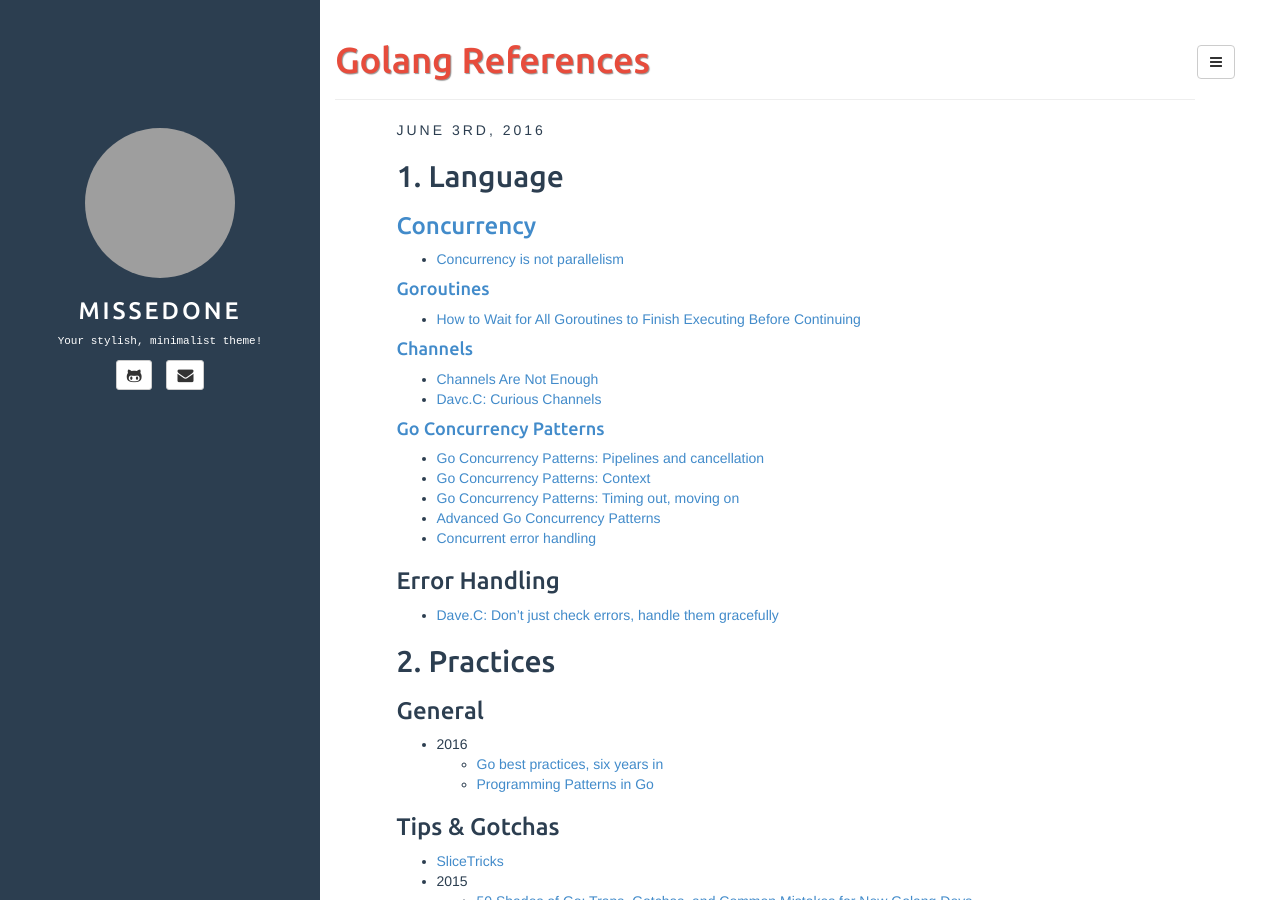
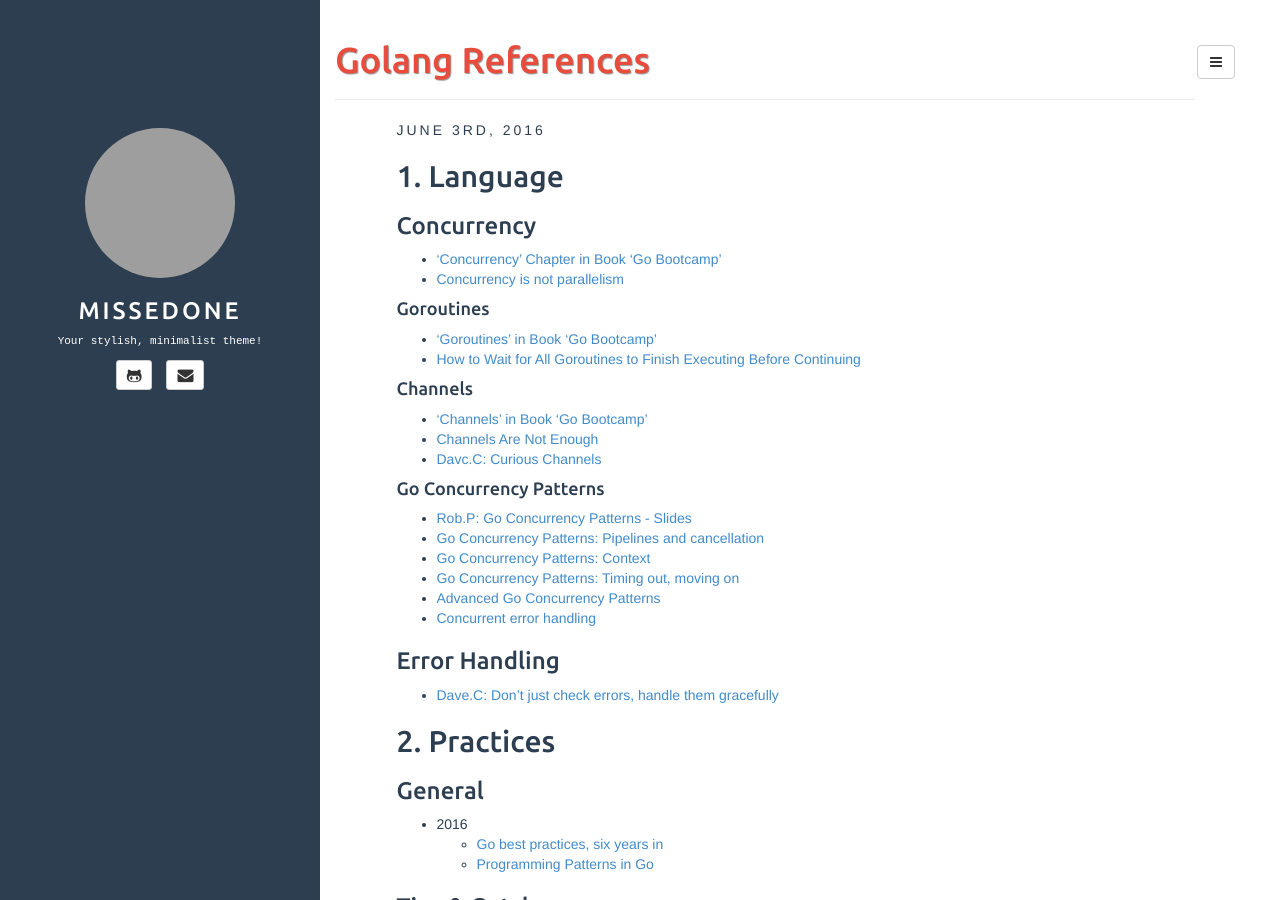
Before and after one commit to missedone/missedone.github.io, a Jekyll site: the page built from _posts/2016-06-03-Golang-References.md, in a window 1280 px wide and 900 px high. Built offline with Jekyll 4.4.1, drawn with Linux system fonts in a browser that asks for light colours; grey boxes are pictures that could not be loaded.

Commit message:
don't use link on headers

```diff
--- a/_posts/2016-06-03-Golang-References.md
+++ b/_posts/2016-06-03-Golang-References.md
@@ -8,21 +8,25 @@ description: the collection of Golang relate articles.
 
 ## 1. Language
 
-### [Concurrency](http://www.golangbootcamp.com/book/concurrency)
+### Concurrency
 
+* ['Concurrency' Chapter in Book 'Go Bootcamp'](http://www.golangbootcamp.com/book/concurrency)
 * [Concurrency is not parallelism](https://blog.golang.org/concurrency-is-not-parallelism)
 
-#### [Goroutines](http://www.golangbootcamp.com/book/concurrency#sec-goroutines)
+#### Goroutines
 
+* ['Goroutines' in Book 'Go Bootcamp'](http://www.golangbootcamp.com/book/concurrency#sec-goroutines)
 * [How to Wait for All Goroutines to Finish Executing Before Continuing](http://nathanleclaire.com/blog/2014/02/15/how-to-wait-for-all-goroutines-to-finish-executing-before-continuing/)
 
-#### [Channels](http://www.golangbootcamp.com/book/concurrency#sec-channels)
+#### Channels
 
+* ['Channels' in Book 'Go Bootcamp'](http://www.golangbootcamp.com/book/concurrency#sec-channels)
 * [Channels Are Not Enough](https://gist.github.com/kachayev/21e7fe149bc5ae0bd878)
 * [Davc.C: Curious Channels](http://dave.cheney.net/2013/04/30/curious-channels)
 
-#### [Go Concurrency Patterns](https://talks.golang.org/2012/concurrency.slide#1)
+#### Go Concurrency Patterns
 
+* [Rob.P: Go Concurrency Patterns - Slides](https://talks.golang.org/2012/concurrency.slide#1)
 * [Go Concurrency Patterns: Pipelines and cancellation](http://blog.golang.org/pipelines)
 * [Go Concurrency Patterns: Context](http://blog.golang.org/context)
 * [Go Concurrency Patterns: Timing out, moving on](http://blog.golang.org/go-concurrency-patterns-timing-out-and)
```
